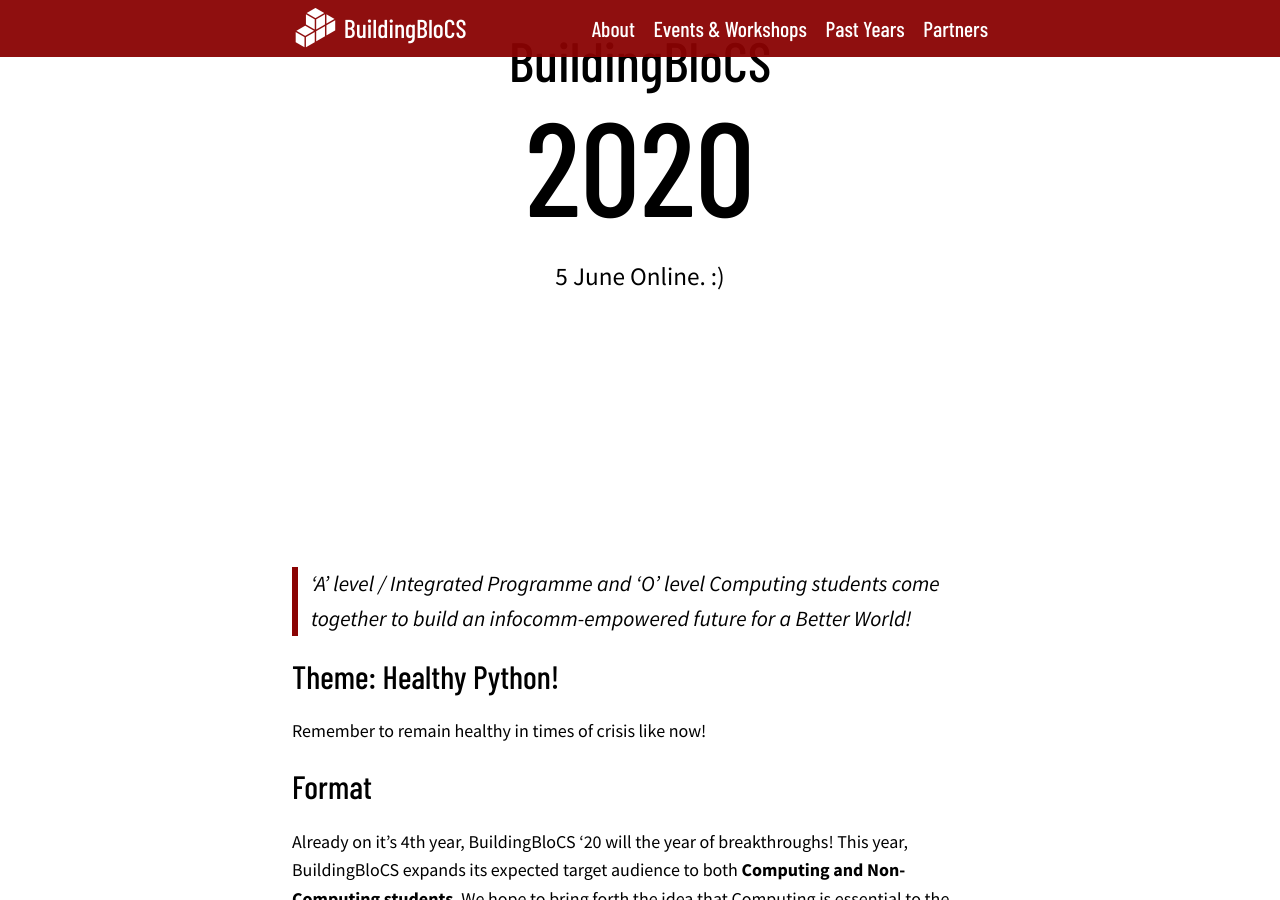
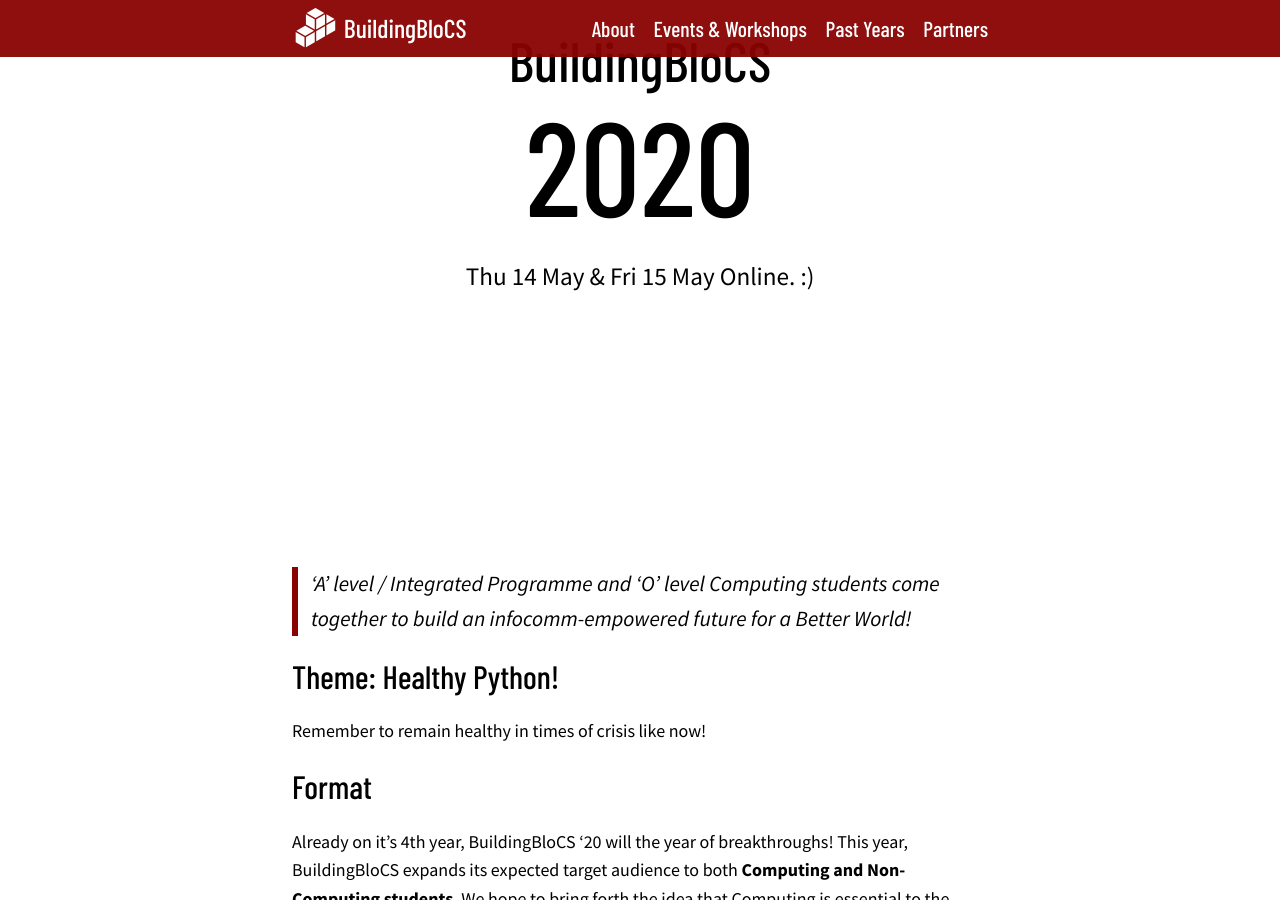
Before and after one commit to buildingblocs/2020, a Jekyll site: the page built from index.md, in a window 1280 px wide and 900 px high, scrolled down 315 px. Built offline with Jekyll 4.4.1, drawn with Linux system fonts in a browser that asks for light colours; some web fonts are replaced; a script that is not in the unit is left out; some of the changed text lies outside the part shown.

Commit message:
updated actual dates

```diff
--- a/_config.yml
+++ b/_config.yml
@@ -1,9 +1,9 @@
 #baseurl: "/2017"
 
 title: "BuildingBloCS"
-tagline: "High School Computer Science Conference"
-date: "5 June"
-location: "ClassDo website <!-- to be updated-->"
+tagline: "High School Computing Conference"
+date: "Thu 14 May & Fri 15 May"
+location: "Online"
 
 exclude:
   - README.md
```
